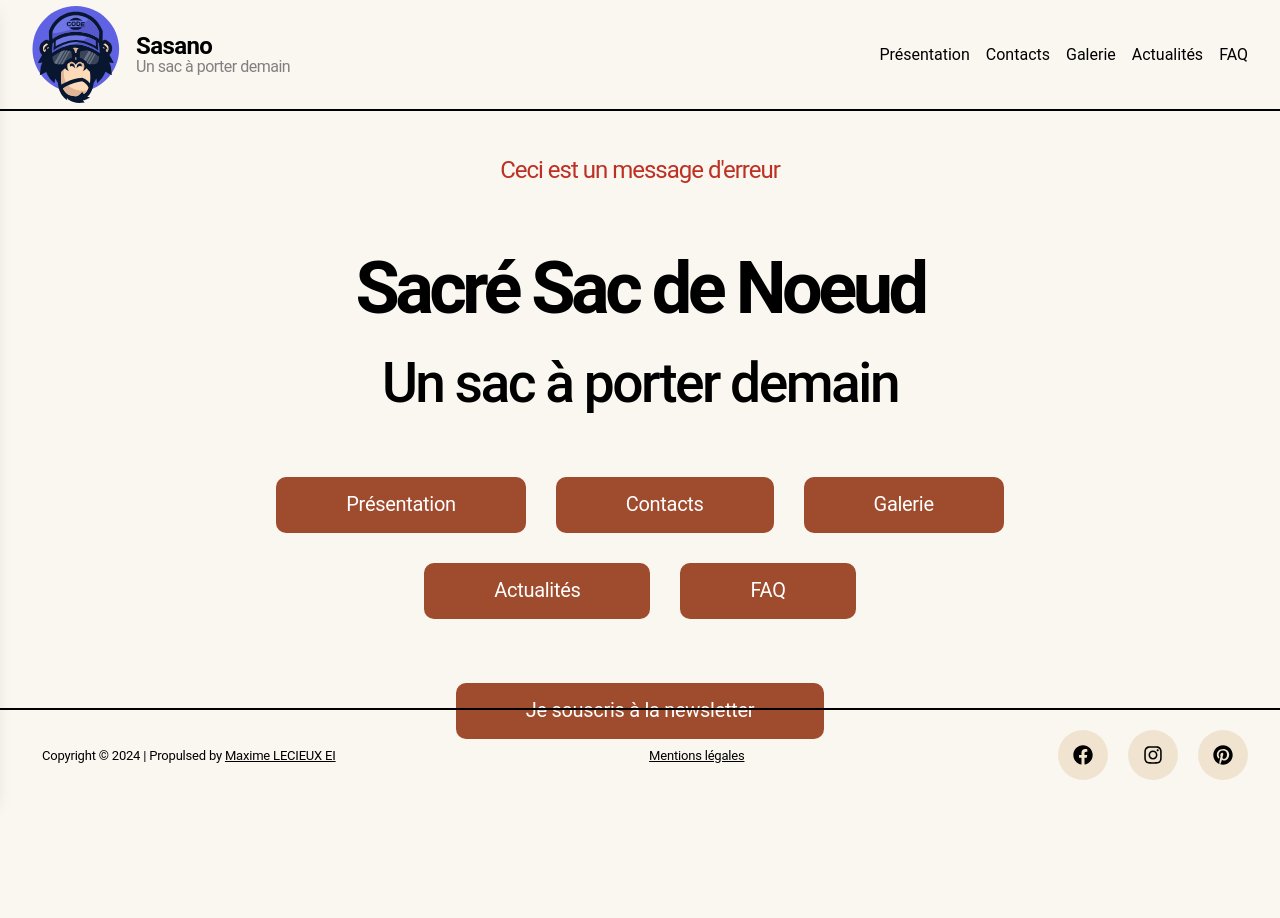
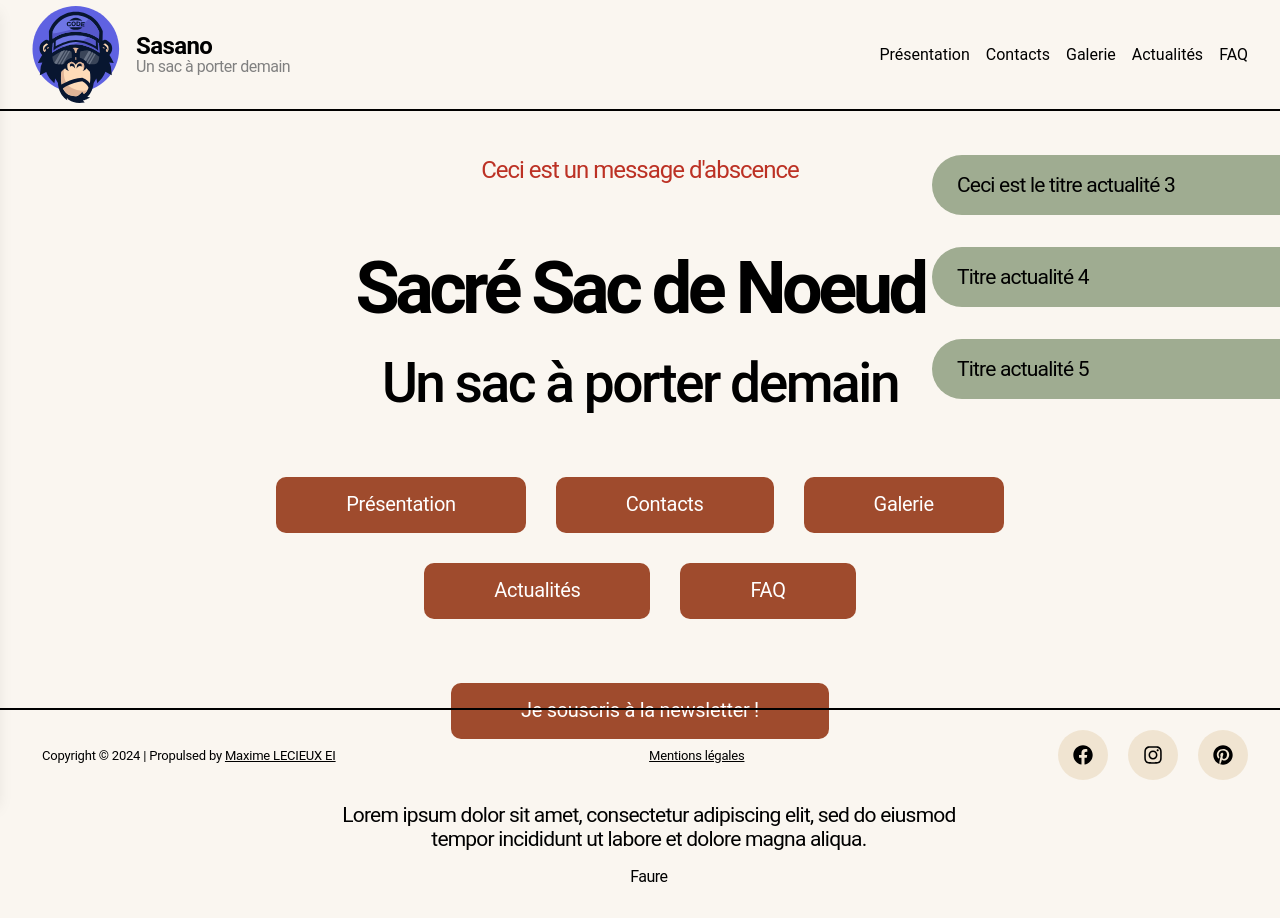
Before and after one commit to MaximeLecieux/sasano.fr, a Next.js app: page / in a window 1280 px wide. Shown: the top 918 px of the page. Before the commit the page ends 800 px from the top, so only its background shows below. Built offline with nearby package versions, Linux system fonts and the light colour scheme.

Commit message:
Avancement sur la page d'accueil :
- Création du formulaire pour soucription à la newsletter
- Ajout du composant Alice Caroussel + Création du caroussel + Typage des données du caroussel
- Création de la section des actualités + ajout de la pallette de couleur tertiaire

```diff
--- a/app/globals.css
+++ b/app/globals.css
@@ -12,8 +12,4 @@
   button {
     transition-duration: 300ms;
   }
-
-  input {
-    cursor: pointer;
-  }
 }
--- a/app/layout.tsx
+++ b/app/layout.tsx
@@ -18,9 +18,11 @@ export default function RootLayout({
     <html lang="fr">
       <body className="bg-back-200 h-screen w-screen">
         <Header />
+        <div className="relative">
         <Container>
           {children}
         </Container>
+        </div>
         <Footer />
       </body>
     </html>
--- a/app/page.tsx
+++ b/app/page.tsx
@@ -7,20 +7,37 @@ import { AppLinks } from "@/lib/types/app-links";
 import { LinkTypes } from "@/lib/types/link-types";
 import { CiMail } from "react-icons/ci";
 import React, { useState } from "react";
-import { Link } from "lucide-react";
-import { ActiveLink } from "@/components/ui/components/navigation/active-link";
+import AliceCarousel from "react-alice-carousel";
+import 'react-alice-carousel/lib/alice-carousel.css';
+import "react-alice-carousel/lib/scss/alice-carousel.scss";
+import { commentsApp } from "@/lib/BDD/commentary";
+import { CommentaryType } from "@/lib/types/commentary-types";
+import Link from "next/link";
+import { newsApp } from "@/lib/BDD/news";
+import { NewsType } from "@/lib/types/news-types";
 
 export default function Home() {
 
+  // For news
+  const news = newsApp.slice(-3).map((actuality: NewsType) => {
+    if (actuality){
+      return (
+        <Link href='#' key={actuality.id}>
+          <div className="bg-tertiary pl-[25px] py-[15px] pr-[105px] rounded-l-[50px]" key={actuality.id}>
+            <div>
+              <Typography variant="body-lg" component="p">
+                {actuality.title}
+              </Typography>
+            </div>
+          </div>
+        </Link>
 
-    const [showForm, setShowForm] = useState(false);
-    const [showButton, setShowButton] = useState(true)
+      )
+    }
+    return null; // Retourne null si aucun type ne correspond
+  })
 
-    const handleButtonClick = () => {
-      setShowForm((prev) => !prev)
-      setShowButton((prev) => !prev) // Bascule entre afficher/cacher
-    };
-
+  // For buttons nav
   const homeLinks = navAppLinks.map((link: AppLinks) => {
     if (link.type === LinkTypes.INTERNAL) {
       return (
@@ -43,6 +60,36 @@ export default function Home() {
     return null;
   });
 
+  // For form subscription
+  const [showForm, setShowForm] = useState(false);
+  const [showButton, setShowButton] = useState(true)
+
+  const handleButtonClick = () => {
+    setShowForm((prev) => !prev)
+    setShowButton((prev) => !prev) // Bascule entre afficher/cacher
+  };
+
+  // For commentary
+  const comments = commentsApp.map((comment: CommentaryType) => {
+    if (comment){
+      return (
+        <div className="flex flex-col gap-4 text-center" key={comment.id} data-value={comment.id}>
+          <div>
+            <Typography variant="body-lg" component="p">
+              {comment.commentary}
+            </Typography>
+          </div>
+          <div>
+            <Typography variant="caption3" component="p">
+              {comment.name}
+            </Typography>
+          </div>
+        </div>
+      )
+    }
+    return null; // Retourne null si aucun type ne correspond
+  })
+
   return (
       <div className="flex flex-col justify-center items-center gap-16">
         <div>
@@ -51,7 +98,7 @@ export default function Home() {
             component="p"
             color="danger"
           >
-            Ceci est un message d'erreur
+            Ceci est un message d'abscence
           </Typography>
         </div>
         <div className="flex flex-col gap-6 text-center">
@@ -68,16 +115,14 @@ export default function Home() {
             Un sac à porter demain
           </Typography>
         </div>
-        <div className="flex flex-wrap justify-center items-center gap-[30px] md:max-w-4xl">
+        <div className="flex flex-wrap justify-center items-center gap-[30px] md:max-w-4xl" >
           {homeLinks}
         </div>
         <div>
           {showButton && (
-            <Button>
-            <ActiveLink onClick={handleButtonClick} href="">
-              Je souscris à la newsletter
-            </ActiveLink>
-          </Button>
+            <Button onClick={handleButtonClick}>
+              Je souscris à la newsletter !
+            </Button>
           )}
           {showForm && (
             <div>
@@ -90,6 +135,29 @@ export default function Home() {
             </div>
           )}
         </div>
+        <div className="max-w-full px-11 md:p-0 md:max-w-2xl flex flex-col gap-8 items-center">
+          <AliceCarousel
+            animationDuration={2000}
+            animationType="fadeout"
+            autoPlay
+            infinite
+            autoPlayInterval={4000}
+            autoWidth
+            disableDotsControls
+            disableButtonsControls
+            mouseTracking
+            items={comments}
+            controlsStrategy="responsive"
+          />
+          <Link href="#">
+            <Button variant="secondary">
+              Je souhaite laisser un commentaire
+            </Button>
+          </Link>
+        </div>
+        <div className="absolute top-0 right-0 flex flex-col gap-8 pt-11">
+          {news}
+        </div>
       </div>
   );
 }
--- a/components/ui/components/navigation/active-link.tsx
+++ b/components/ui/components/navigation/active-link.tsx
@@ -7,7 +7,7 @@ import { useMemo } from "react"
 interface Props {
     href: string
     children: React.ReactNode
-    onClick?: React.MouseEventHandler<HTMLAnchorElement>
+    onClick?: React.MouseEventHandler<HTMLAnchorElement | HTMLButtonElement>
 }
 
 export const ActiveLink = ({
--- a/components/ui/design-system/button/Button.tsx
+++ b/components/ui/design-system/button/Button.tsx
@@ -15,6 +15,7 @@ interface Props {
     children?: React.ReactNode
     baseUrl?: string
     linkType?: string
+    onClick?: React.MouseEventHandler<HTMLButtonElement>
 }
 
 export const Button = ({
@@ -24,6 +25,7 @@ export const Button = ({
   children,
   baseUrl,
   linkType,
+  onClick
 }: Props) => {
 
   let variantStyle = "";
@@ -43,6 +45,7 @@ export const Button = ({
 
   const buttonElement = (
     <button
+    onClick={onClick}
     className={clsx(
       variantStyle,
       baseUrl,
--- /dev/null
+++ b/lib/BDD/commentary.tsx
@@ -0,0 +1,19 @@
+import { CommentaryType } from "../types/commentary-types";
+
+export const commentsApp: CommentaryType[] = [
+    {
+        id: 1,
+        commentary: "Lorem ipsum dolor sit amet, consectetur adipiscing elit, sed do eiusmod tempor incididunt ut labore et dolore magna aliqua.",
+        name: "Lecieux",
+    },
+    {
+        id: 2,
+        commentary: "Lorem ipsum dolor sit amet, consectetur adipiscing elit, sed do eiusmod tempor incididunt ut labore et dolore magna aliqua.",
+        name: "Faure",
+    },
+    {
+        id: 3,
+        commentary: "Lorem ipsum dolor sit amet, consectetur adipiscing elit, sed do eiusmod tempor incididunt ut labore et dolore magna aliqua.",
+        name: "Garcias",
+    }
+]
--- /dev/null
+++ b/lib/BDD/news.tsx
@@ -0,0 +1,35 @@
+import { NewsType } from "../types/news-types";
+
+export const newsApp: NewsType[] = [
+    {
+        id: 1,
+        title: "Ceci est le titre actualité 1",
+        description: "Lorem ipsum dolor sit amet, consectetur adipiscing elit, sed do eiusmod tempor incididunt ut labore et dolore magna aliqua.",
+        img: "path to img"
+    },
+    {
+        id: 2,
+        title: "Titre actualité 2",
+        description: "Lorem ipsum dolor sit amet, consectetur adipiscing elit, sed do eiusmod tempor incididunt ut labore et dolore magna aliqua.",
+        img: "path to img"
+    },
+    {
+        id: 3,
+        title: "Ceci est le titre actualité 3",
+        description: "Lorem ipsum dolor sit amet, consectetur adipiscing elit, sed do eiusmod tempor incididunt ut labore et dolore magna aliqua.",
+        img: "path to img"
+    },
+    {
+        id: 4,
+        title: "Titre actualité 4",
+        description: "Lorem ipsum dolor sit amet, consectetur adipiscing elit, sed do eiusmod tempor incididunt ut labore et dolore magna aliqua.",
+        img: "path to img"
+    },
+    {
+        id: 5,
+        title: "Titre actualité 5",
+        description: "Lorem ipsum dolor sit amet, consectetur adipiscing elit, sed do eiusmod tempor incididunt ut labore et dolore magna aliqua.",
+        img: "path to img"
+    },
+
+]
--- /dev/null
+++ b/lib/types/commentary-types.tsx
@@ -0,0 +1,5 @@
+export interface CommentaryType {
+    id: number
+    commentary: string
+    name: string
+}
--- /dev/null
+++ b/lib/types/news-types.tsx
@@ -0,0 +1,6 @@
+export interface NewsType {
+    id: number
+    title: string
+    description: string
+    img: string
+}
--- a/package.json
+++ b/package.json
@@ -14,9 +14,11 @@
     "lucide-react": "^0.468.0",
     "next": "15.0.3",
     "react": "19.0.0-rc-66855b96-20241106",
+    "react-alice-carousel": "^2.9.1",
     "react-dom": "19.0.0-rc-66855b96-20241106",
     "react-icons": "^5.3.0",
     "react-responsive": "^10.0.0",
+    "sass": "^1.83.0",
     "tailwind-merge": "^2.5.5",
     "tailwindcss-animate": "^1.0.7"
   },
--- a/tailwind.config.js
+++ b/tailwind.config.js
@@ -23,6 +23,12 @@ module.exports = {
   			'600': '#D6895C',
   			DEFAULT: '#D99066'
   		},
+		tertiary: {
+			'400': '#C2CAB9',
+			'500': '#B8C2AE',
+			'600': '#AEB9A2',
+			DEFAULT: '#9FAC91'
+		},
   		gray: {
   			'300': '#fafafa',
   			'400': '#f2f2f2',
```
Also changed, not shown: 1 other file (tests, documents, lock files or other folders).
